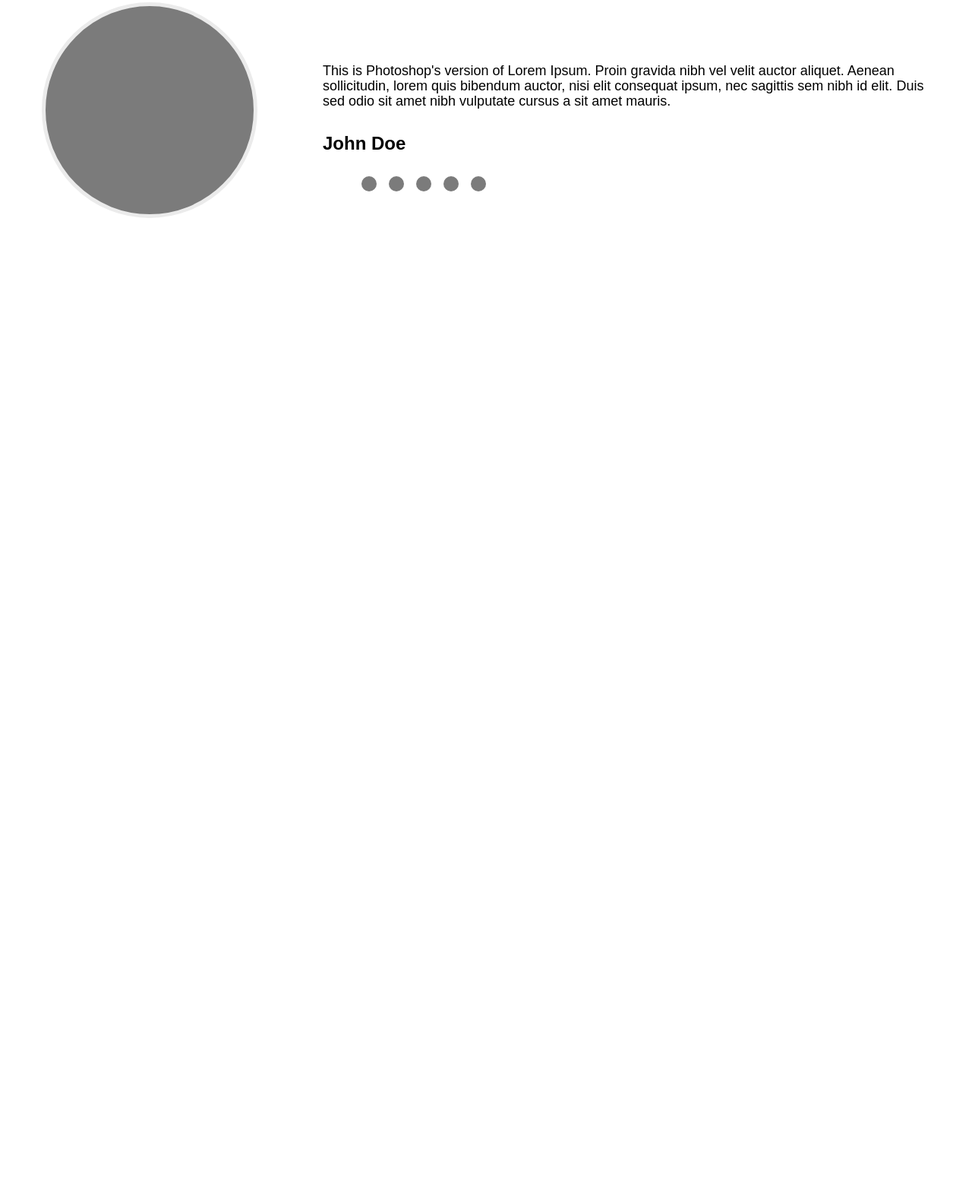
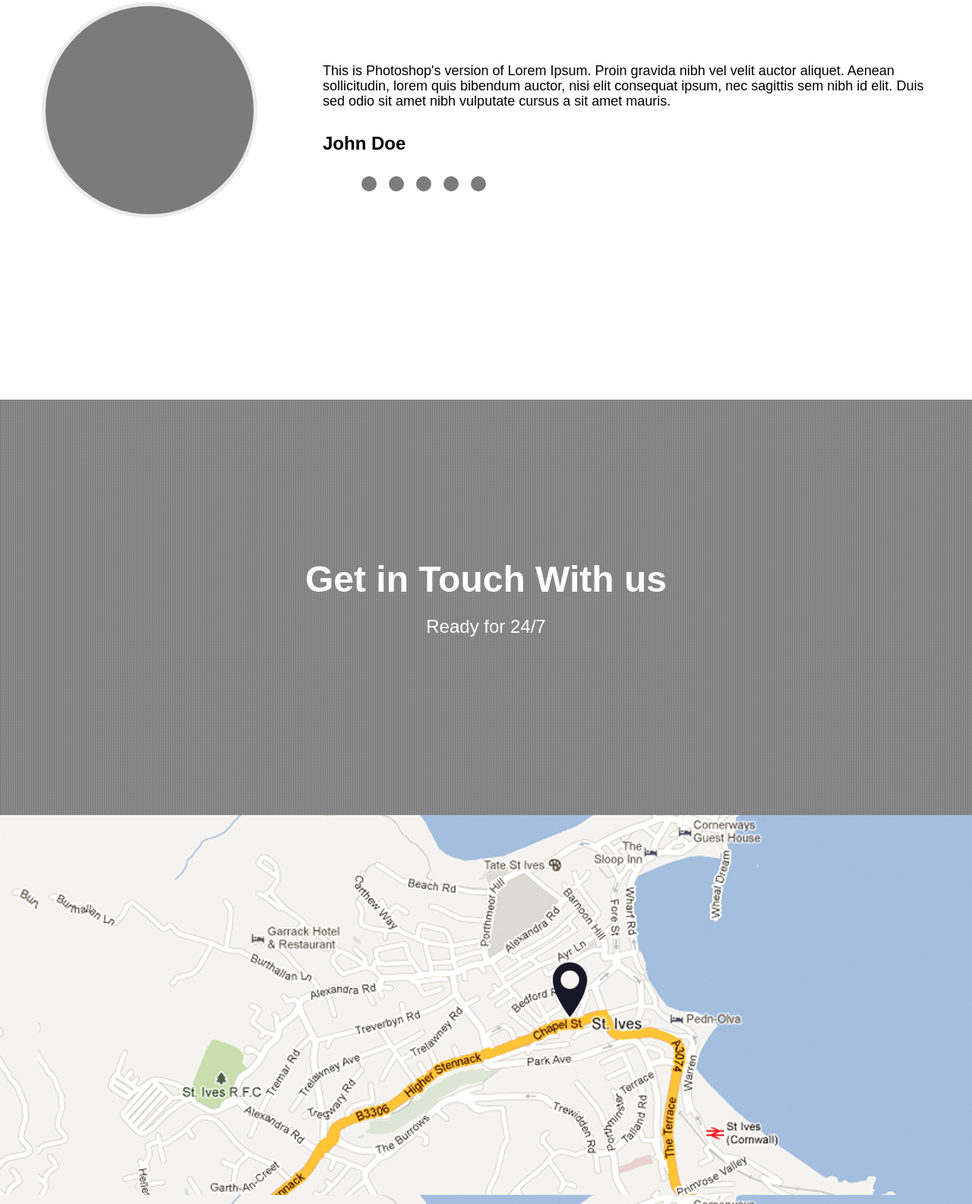
Before and after one commit to gangesm/html_assignments, a plain HTML site: page assignment_3/index.html in a window 1280 px wide. Shown: the part 3238-4823 px from the top of the page at 76% size. Before the commit the page ends 3525 px from the top, so only its background shows below. Drawn offline with Linux system fonts and the light colour scheme.

Commit message:
Get touch and map complete

```diff
--- a/assignment_3/css/style.css
+++ b/assignment_3/css/style.css
@@ -334,7 +334,8 @@ a:hover {
 /***  Happy Customer ***/
 
 .customer {
-  padding: 73px 0px;
+  padding-top: 73px;
+  height: 690px;
 }
 
 .customer h2 {
@@ -409,3 +410,32 @@ a:hover {
 .customer .says .bullet:hover {
   background: #323232;
 }
+
+/*** Our get in touch ***/
+
+.getIntouch {
+  background: url(../img/portfolioBg.png);
+  padding: 212px 0px;
+}
+.getIntouch h2 {
+  text-align: center;
+  color: #ffffff;
+  font-size: 48px;
+  line-height: 50px;
+  font-weight: 600;
+}
+.getIntouch h4 {
+  text-align: center;
+  color: #ffffff;
+  font-size: 24px;
+  line-height: 25px;
+  padding: 24px 0px;
+  font-weight: 400;
+}
+
+/*** Our get in touch ***/
+
+.map {
+  background: url(../img/map.jpg);
+  height: 512px;
+}
--- a/assignment_3/index.html
+++ b/assignment_3/index.html
@@ -184,5 +184,15 @@
 
         </div>
     </div>
+
+      <div class="getIntouch clearfix">
+        <div class="container">
+          <h2>Get in Touch With us</h2>
+          <h4>Ready for 24/7</h4>
+        </div>
+    </div>
+
+    <div class="map"></div>
+
   </body>
 </html>
```
Also changed, not shown: assignment_3/img/map.jpg (added).
